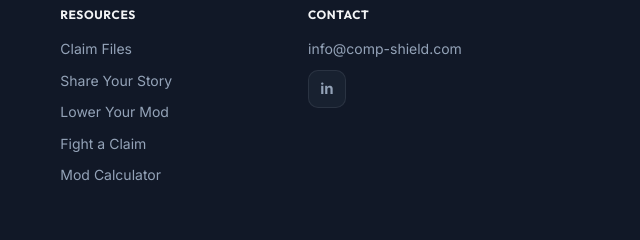
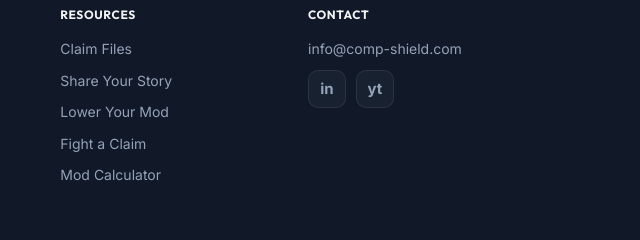
Before and after one commit to cdehrlic/titanium-froi, a website: page post-ladder-standing.html in a window 1280 px wide. Shown: the part 3698-3938 px from the top of the page, 640-1280 px from the left. Drawn offline with Linux system fonts and the light colour scheme.

Commit message:
Add YouTube link to footer/schema (post-ladder-standing.html)

```diff
--- a/post-ladder-standing.html
+++ b/post-ladder-standing.html
@@ -157,6 +157,7 @@
         <a href="mailto:info@comp-shield.com">info@comp-shield.com</a>
         <div class="socials">
           <a href="https://www.linkedin.com/company/comp-shield" target="_blank" rel="noopener" title="CompShield on LinkedIn">in</a>
+          <a href="https://www.youtube.com/@CompShield" target="_blank" rel="noopener" title="CompShield on YouTube">yt</a>
         </div>
       </div>
     </div>
```
